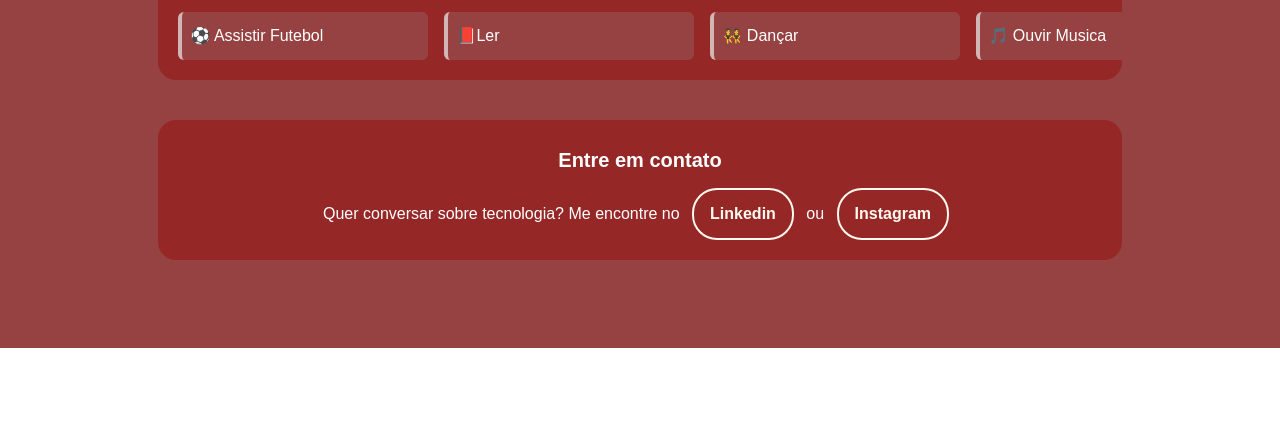
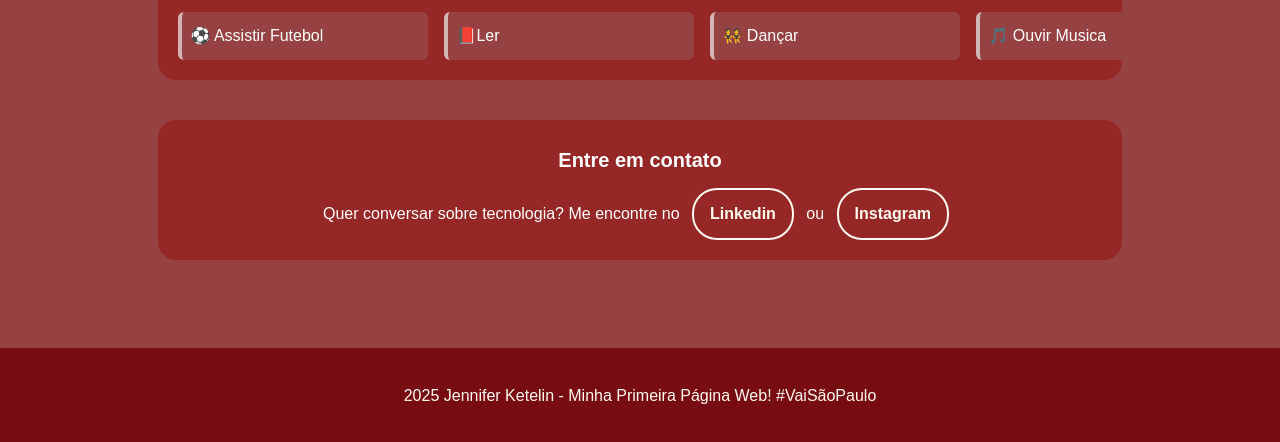
Before and after one commit to Jenniferkss/Meu-primeiro-site, a plain HTML site: page index.html in a window 1280 px wide. Shown: the part 646-1088 px from the top of the page. Before the commit the page ends 994 px from the top, so only its background shows below. Drawn offline with Linux system fonts and the light colour scheme; a web font is replaced by a local one.

Commit message:
feat:finaliza o footer e o site

```diff
--- a/assets/styles/index.css
+++ b/assets/styles/index.css
@@ -122,3 +122,13 @@ background: floralwhite;
 color: red;
 transform: translateY(-2px);
 }
+footer {
+    background-color:rgb(119, 13, 19);
+    color: floralwhite;
+    text-align: center;
+    padding: 2rem;
+    width: 100%;
+}
+footer p {
+    font-size: 1rem;
+}
--- a/index.html
+++ b/index.html
@@ -36,5 +36,8 @@
         </p>
     </section>
      </main>
+     <footer>
+        <p>2025 Jennifer Ketelin - Minha Primeira Página Web! #VaiSãoPaulo</p>
+     </footer>
     </body>
 </html>
```
